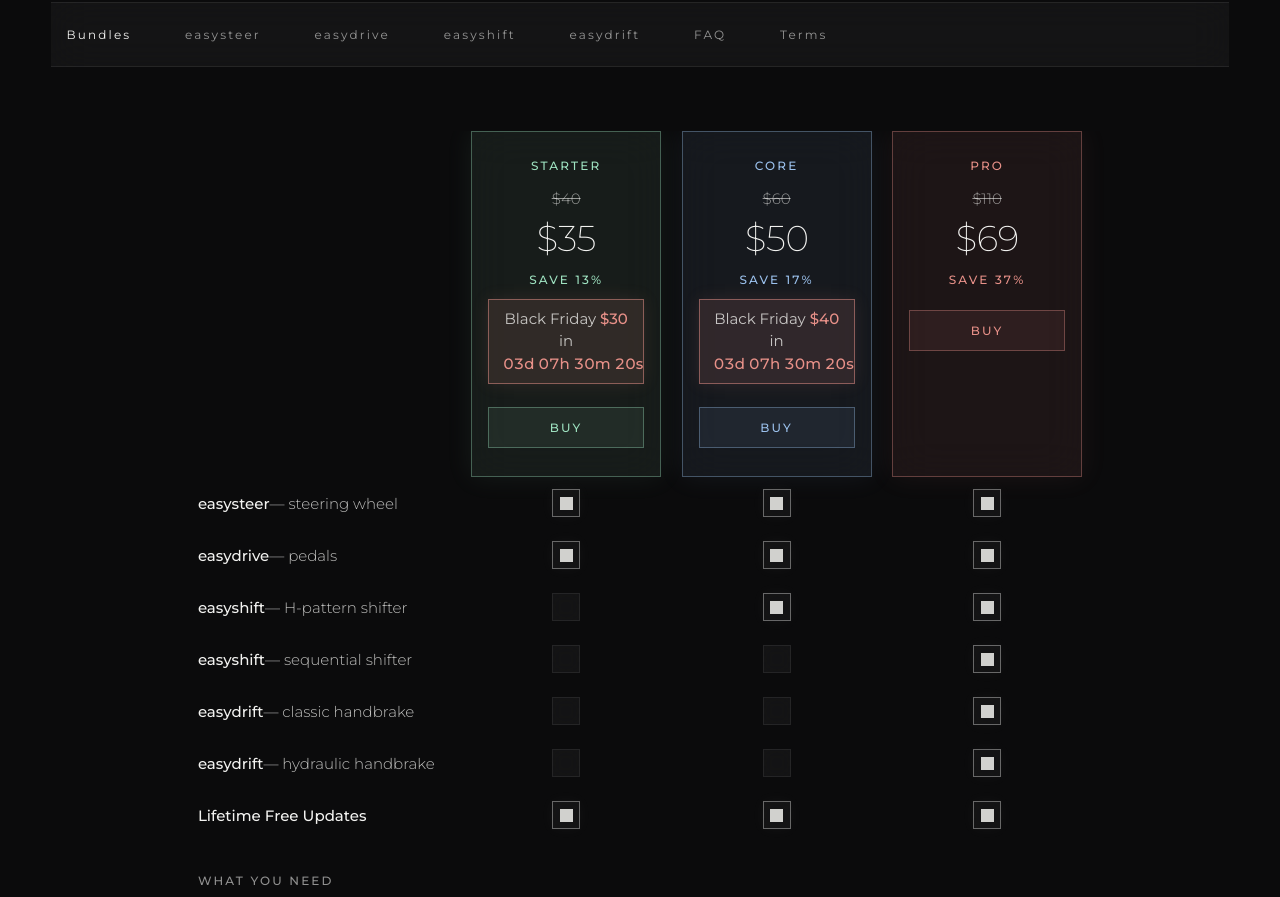
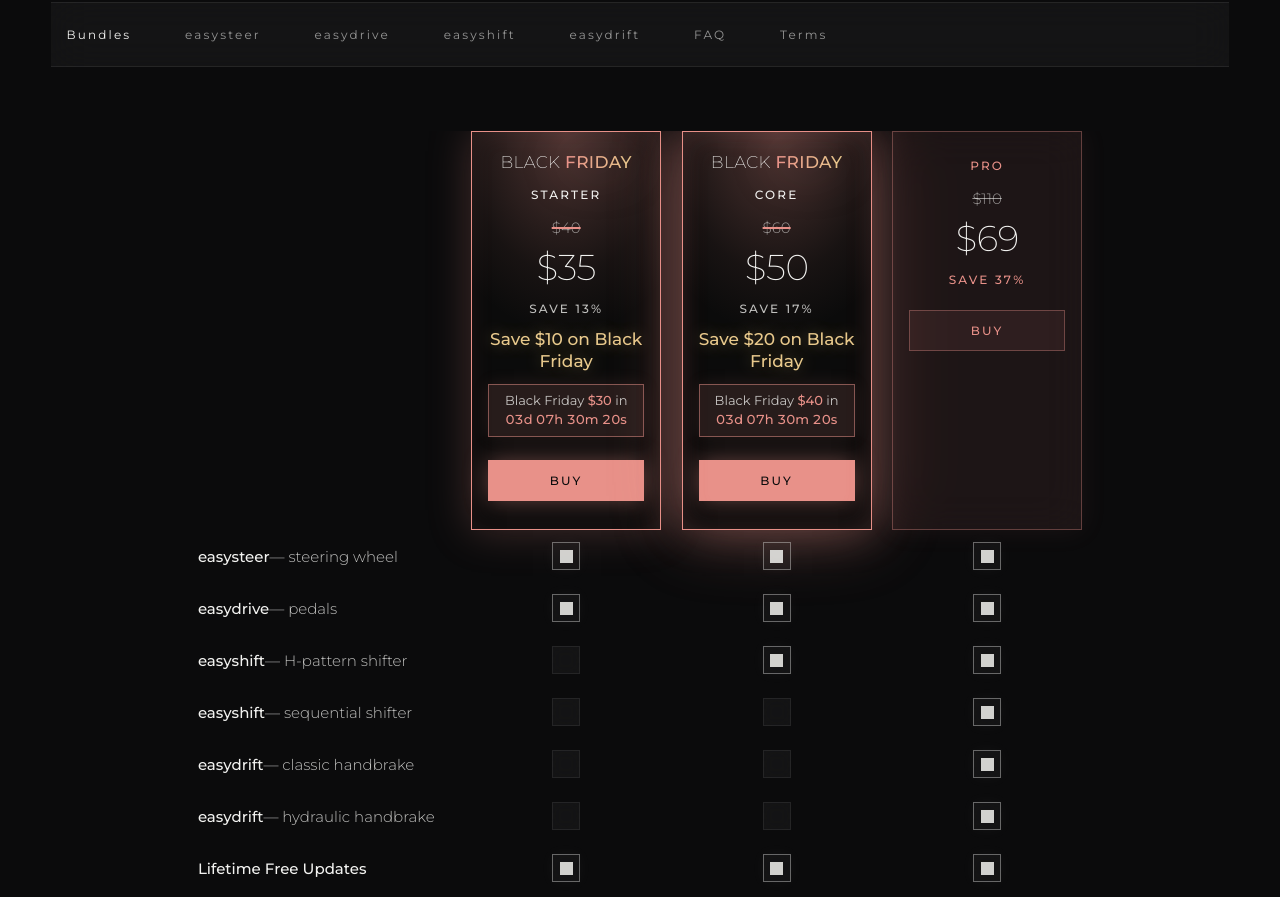
Before and after one commit to mandiclab/website, a plain HTML site: page projects/easyrace/index.html in a window 1280 px wide. Shown: the part 2080-2977 px from the top of the page. Drawn offline with Linux system fonts and the light colour scheme.

Commit message:
Black Friday: Starter and Core cards in the sale look, with the saving in dollars
Co-Authored-By: Claude Opus 5.5 <noreply@anthropic.com>

```diff
--- a/assets/css/site.css
+++ b/assets/css/site.css
@@ -2108,6 +2108,65 @@ input:focus-visible, textarea:focus-visible { outline: none; border-color: var(-
 .bf-tag-clock { font-weight: 500; color: var(--accent-rose); font-variant-numeric: tabular-nums; white-space: nowrap; }
 .bundle .bf-tag { display: block; }
 
+/* The Starter and Core cards dress up for the sale, before it starts and
+   while it runs (the owner: the whole card in the ad style, with the saving
+   in dollars). Rose frame and glow, the gradient BLACK FRIDAY on top, a rose
+   Buy button; Core pulses like its deal in the ads. Gone after the sale. */
+.bundle-bf-head, .bundle-abs { display: none; }
+:root:is([data-sale="soon"],[data-sale="on"]) .bundle.is-bf {
+  position: relative;
+  border-color: var(--accent-rose);
+  background:
+    radial-gradient(ellipse 90% 60% at 50% 0%, rgba(232,145,137,0.30) 0%, rgba(232,145,137,0.06) 60%, transparent 85%),
+    rgba(11,11,12,0.82);
+  box-shadow: 0 0 40px rgba(232,145,137,0.25), inset 0 0 24px rgba(232,145,137,0.08);
+  backdrop-filter: none;
+  -webkit-backdrop-filter: none;
+}
+:root:is([data-sale="soon"],[data-sale="on"]) .bundle.is-bf .bundle-bf-head {
+  display: block;
+  margin: -4px 0 16px;
+  font-size: var(--fs-h3);
+  line-height: 1;
+  letter-spacing: 0.02em;
+  text-transform: uppercase;
+  white-space: nowrap;
+}
+:root:is([data-sale="soon"],[data-sale="on"]) .bundle.is-bf .bundle-name { color: var(--text-1); }
+:root:is([data-sale="soon"],[data-sale="on"]) .bundle.is-bf .bundle-was { text-decoration-color: var(--accent-rose); text-decoration-thickness: 2px; }
+:root[data-sale="on"] .bundle.is-bf .bundle-price { font-size: calc(var(--fs-h1) * 1.4); }
+:root[data-sale="soon"] .bundle.is-bf .bundle-save span { color: var(--text-2); }
+:root:is([data-sale="soon"],[data-sale="on"]) .bundle.is-bf .bundle-abs {
+  display: block;
+  margin-top: 12px;
+  font-size: var(--fs-h3);
+  font-weight: 500;
+  line-height: 1.3;
+  color: var(--accent-gold);
+  text-shadow: 0 0 16px rgba(232,201,140,0.45);
+}
+:root:is([data-sale="soon"],[data-sale="on"]) .bundle.is-bf .bf-tag { padding: 6px 4px; font-size: var(--fs-small); }
+:root[data-sale="on"] .bundle.is-bf .bundle-save span.sale-price { padding: 4px 14px; font-size: var(--fs-h3); letter-spacing: 0.06em; box-shadow: 0 0 20px rgba(232,145,137,0.45); }
+:root[data-sale="on"] .bundle.is-bf .bundle-abs { font-size: var(--fs-h2); text-transform: uppercase; letter-spacing: 0.04em; }
+:root:is([data-sale="soon"],[data-sale="on"]) .bundle.is-bf .bundle-buy,
+:root:is([data-sale="soon"],[data-sale="on"]) .bundle.is-bf .bundle-buy:hover {
+  border-color: var(--accent-rose);
+  background: var(--accent-rose);
+  color: var(--bg);
+  box-shadow: 0 0 24px rgba(232,145,137,0.4);
+}
+:root:is([data-sale="soon"],[data-sale="on"]) .bundle.is-bf .bundle-buy:hover { box-shadow: 0 0 48px rgba(232,145,137,0.7); }
+:root:is([data-sale="soon"],[data-sale="on"]) .bundle.is-bf.is-core::before {
+  content: "";
+  position: absolute;
+  inset: -1px;
+  pointer-events: none;
+  box-shadow: 0 0 72px rgba(232,145,137,0.55), inset 0 0 32px rgba(232,145,137,0.16);
+  opacity: 0;
+  will-change: opacity;
+  animation: bf-pulse 2.4s ease-in-out infinite alternate;
+}
+
 /* The takeover on the first home slide. The owner asked for it big and loud,
    over the whole screen, matching the site without being held to it — so it
    bends the scale on purpose: the title and the Core price are sized to the
--- a/projects/easyrace/index.html
+++ b/projects/easyrace/index.html
@@ -161,19 +161,23 @@
                 <div>
                   <div class="bundles-grid">
                     <div></div>
-                    <div class="bundle is-green">
+                    <div class="bundle is-green is-bf">
+                      <div class="bundle-bf-head" aria-hidden="true"><span class="bf-black">Black</span> <span class="bf-friday">Friday</span></div>
                       <div class="bundle-name">Starter</div>
                       <div class="bundle-was">$40</div>
                       <div class="bundle-price"><span class="reg-price">$35</span><span class="sale-price"><span class="visually-hidden">Black Friday price </span>$30</span></div>
-                      <div class="bundle-save"><span class="reg-price">SAVE 13%</span><span class="sale-price">BLACK FRIDAY −25%</span></div>
+                      <div class="bundle-save"><span class="reg-price">SAVE 13%</span><span class="sale-price">−25%</span></div>
+                      <div class="bundle-abs"><span class="sale-soon">Save $10 on Black Friday</span><span class="sale-on">You save $10</span></div>
                       <div class="bf-tag"><span class="sale-soon">Black Friday <b>$30</b> <span aria-hidden="true">in</span><span class="visually-hidden">from Friday, 27 November</span></span><span class="sale-on">Black Friday <span aria-hidden="true">ends in</span><span class="visually-hidden">until Monday, 30 November</span></span> <span class="bf-tag-clock" aria-hidden="true"><span data-sale-days>00</span>d <span data-sale-hours>00</span>h <span data-sale-minutes>00</span>m <span data-sale-seconds>00</span>s</span></div>
                       <a class="bundle-buy" href="https://payhip.com/b/t64HF" target="_blank" rel="noopener noreferrer">BUY<span class="visually-hidden"> the Starter bundle</span></a>
                     </div>
-                    <div class="bundle is-blue">
+                    <div class="bundle is-blue is-bf is-core">
+                      <div class="bundle-bf-head" aria-hidden="true"><span class="bf-black">Black</span> <span class="bf-friday">Friday</span></div>
                       <div class="bundle-name">Core</div>
                       <div class="bundle-was">$60</div>
                       <div class="bundle-price"><span class="reg-price">$50</span><span class="sale-price"><span class="visually-hidden">Black Friday price </span>$40</span></div>
-                      <div class="bundle-save"><span class="reg-price">SAVE 17%</span><span class="sale-price">BLACK FRIDAY −33%</span></div>
+                      <div class="bundle-save"><span class="reg-price">SAVE 17%</span><span class="sale-price">−33%</span></div>
+                      <div class="bundle-abs"><span class="sale-soon">Save $20 on Black Friday</span><span class="sale-on">You save $20</span></div>
                       <div class="bf-tag"><span class="sale-soon">Black Friday <b>$40</b> <span aria-hidden="true">in</span><span class="visually-hidden">from Friday, 27 November</span></span><span class="sale-on">Black Friday <span aria-hidden="true">ends in</span><span class="visually-hidden">until Monday, 30 November</span></span> <span class="bf-tag-clock" aria-hidden="true"><span data-sale-days>00</span>d <span data-sale-hours>00</span>h <span data-sale-minutes>00</span>m <span data-sale-seconds>00</span>s</span></div>
                       <a class="bundle-buy" href="https://payhip.com/b/rG0Ky" target="_blank" rel="noopener noreferrer">BUY<span class="visually-hidden"> the Core bundle</span></a>
                     </div>
```
Also changed, not shown: 1 other file.
